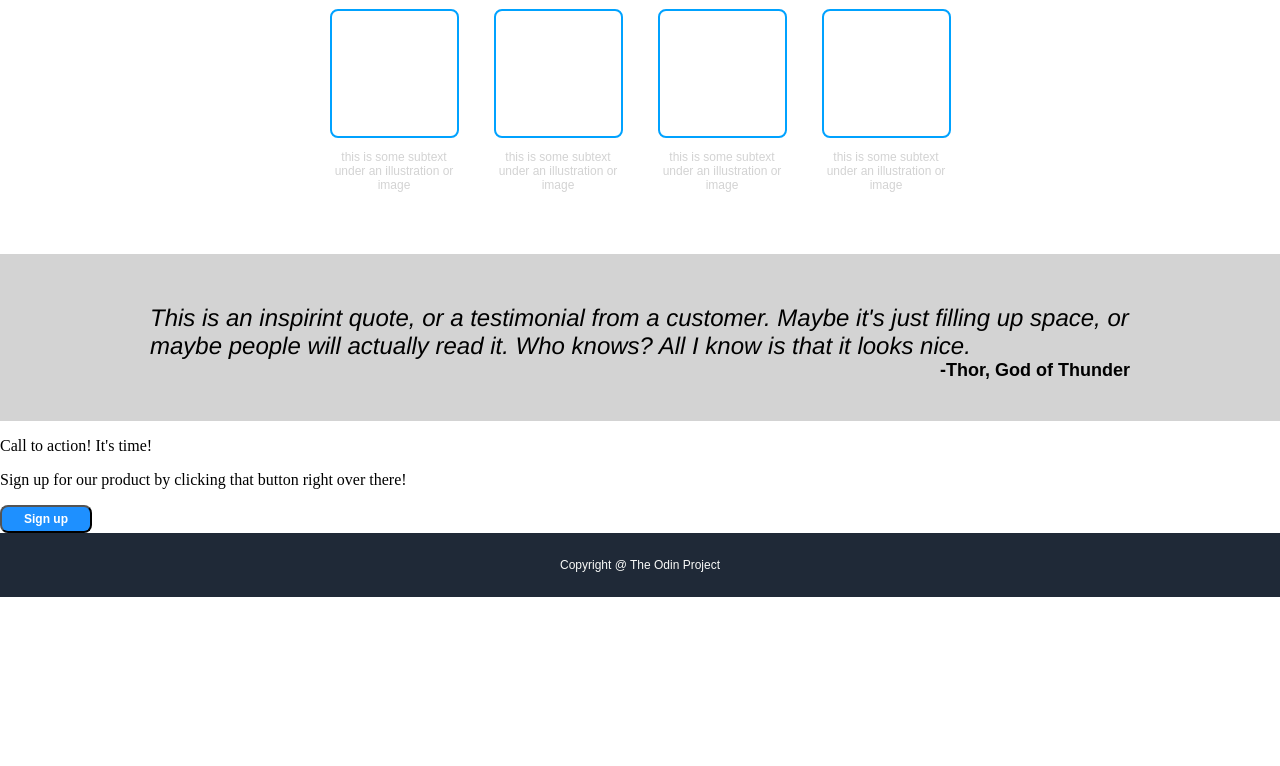
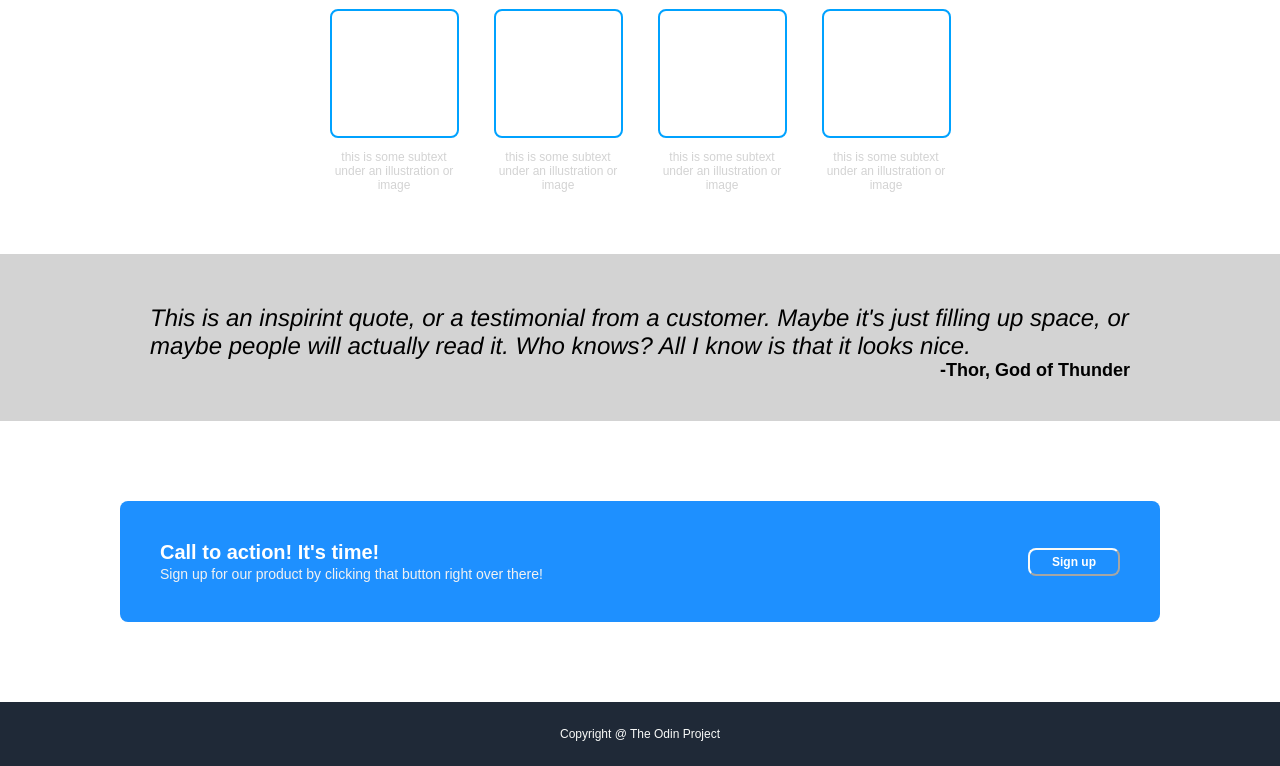
Before and after one commit to aidanko1/landing_page, a plain HTML site: page index.html in a window 1280 px wide. Shown: the part 533-1299 px from the top of the page. Before the commit the page ends 1130 px from the top, so only its background shows below. Drawn offline with Linux system fonts and the light colour scheme.

Commit message:
Finalise website

```diff
--- a/index.html
+++ b/index.html
@@ -55,10 +55,10 @@
                 <p2>-Thor, God of Thunder</p2>
             </div>
 
-            <div>
-                <div>
-                    <p>Call to action! It's time!</p>
-                    <p>Sign up for our product by clicking that button right over there!</p>
+            <div class="content-4">
+                <div class="call">
+                    <p1>Call to action! It's time!</p1>
+                    <p2>Sign up for our product by clicking that button right over there!</p2>
                 </div>
                 <button type="button">Sign up</button>
             </div>
--- a/style.css
+++ b/style.css
@@ -2,6 +2,10 @@ body {
     display: flex;
     flex-direction: column;
     margin: 0%;
+    border-left: #1F2937;
+    border-left-width: 40px;
+    border-right: #1F2937;
+    border-right-width: 40px;
 }
 
 /* header */
@@ -52,6 +56,9 @@ a {
     padding-bottom: 86px;
     display: flex;
     align-items: center;
+    flex-grow: 0;
+    gap: 20px;
+    justify-content: space-evenly;
 }
 
 .superbold, .subtext {
@@ -93,6 +100,7 @@ button {
     padding-left: 22px;
     padding-right: 22px;
     border-radius: 8px;
+    flex-shrink: 0;
 }
 
 /*content-2*/
@@ -163,8 +171,47 @@ button {
     font-size: 18px;
 }
 
+/*content-4*/
+.content-4 {
+    display: flex;
+    background-color: dodgerblue;
+    border-radius: 8px;
+    margin: 80px;
+    margin-left: 120px;
+    margin-right: 120px;
+    padding: 40px;
+    display: flex;
+    align-items: center;
+    justify-content: space-between;
+    gap: 40px;
 
+}
 
+.call {
+    display: flex;
+    flex-direction: column;
+    gap: 2px;
+}
+
+.content-4 p1, .content-4 p2 {
+    font-family: Arial, Helvetica, sans-serif;
+}
+
+.content-4 p1 {
+    font-weight: bold;
+    font-size: 20px;
+    color: white;
+}
+
+.content-4 p2 {
+    font-weight: 100;
+    font-size: 14px;
+    color: rgb(242, 242, 242);
+}
+
+.content-4 button {
+    border-color: #f9faf8;
+}
 
 /*footer*/
 .footer {
```
